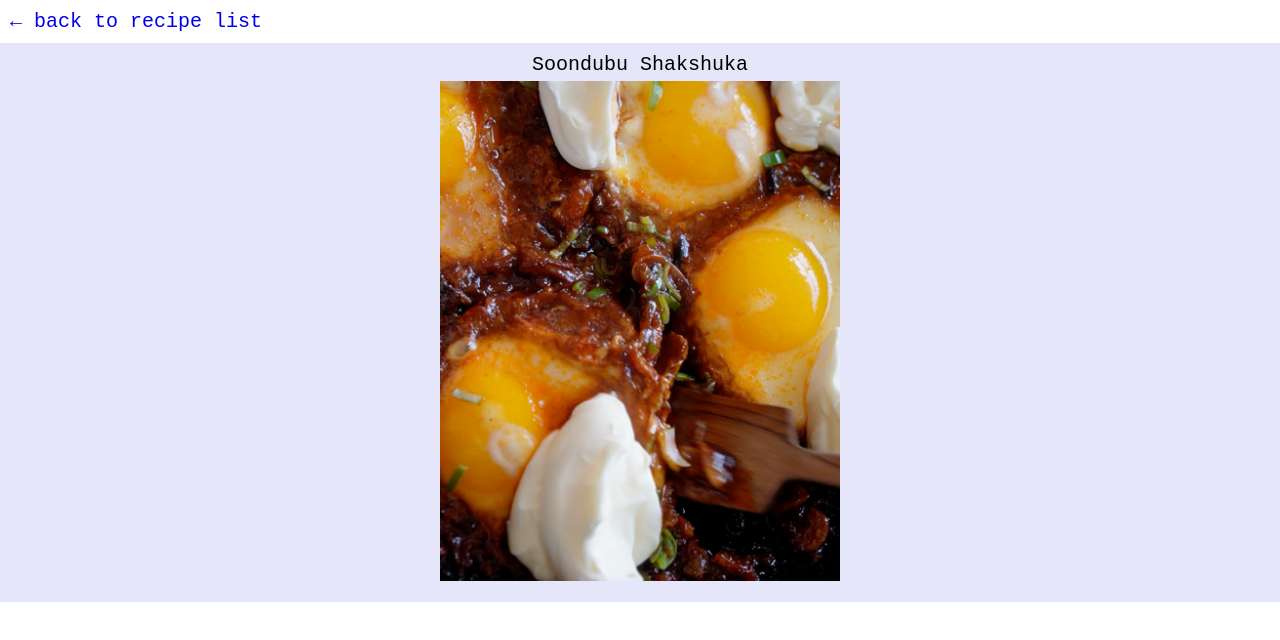
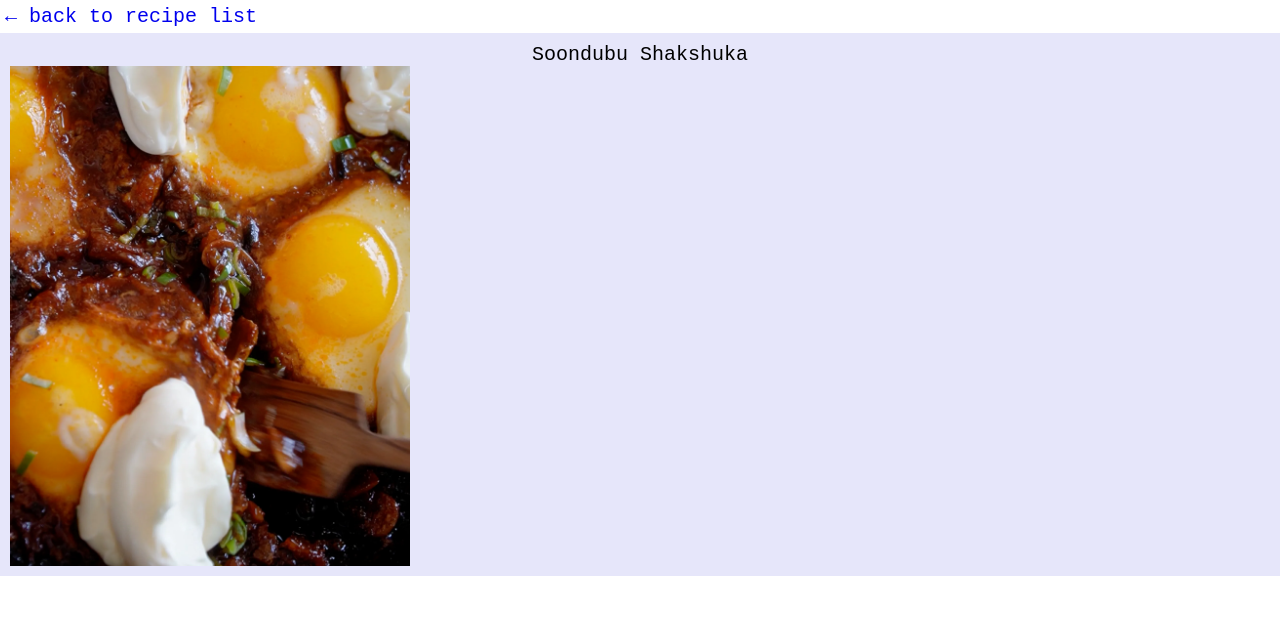
Before and after one commit to elya-le/odin-recipes, a plain HTML site: page recipes/Soondubu-Shakshuka.html in a window 1280 px wide. Drawn offline with Linux system fonts and the light colour scheme.

Commit message:
Adjusting Flexbox

```diff
--- a/style.css
+++ b/style.css
@@ -9,11 +9,14 @@
 
 .topnav {
     text-align: left;
-    padding: 10px;
+    padding: 5px;
 }
 
 .header {
     font-size: 30px;
+    width: 420px;
+    margin: 5px;
+    background-color: rgb(230, 230, 250);
 }
 
 .flex-container {
@@ -23,11 +26,15 @@
 .recipe-card {
     background-color: rgb(230, 230, 250);
     padding: 10px;
+    text-align: ;
 }
 
 img {
-    width: 400px;
-    margin: 5px;
+    display: block;
+    max-width: 400px;
+    max-height: 500px;
+    width: auto;
+    height: auto;
 }
 
 .one, .two , .three {
```
